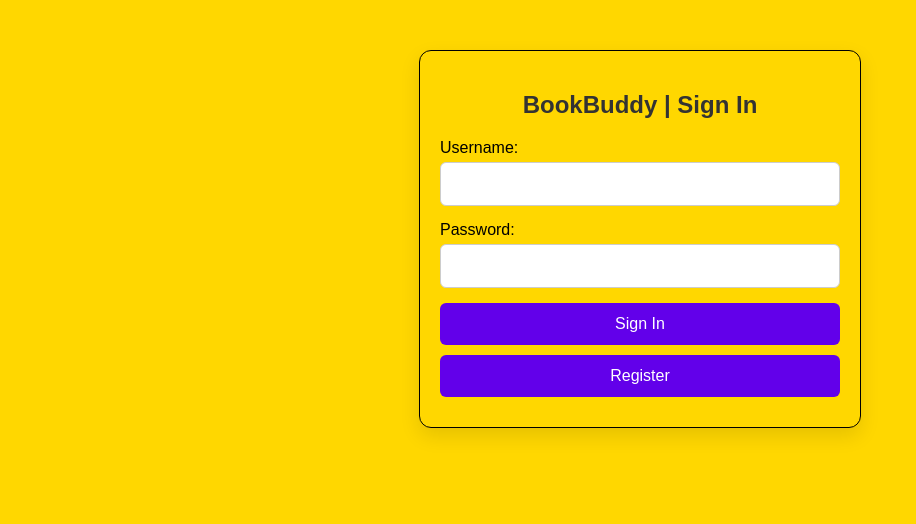
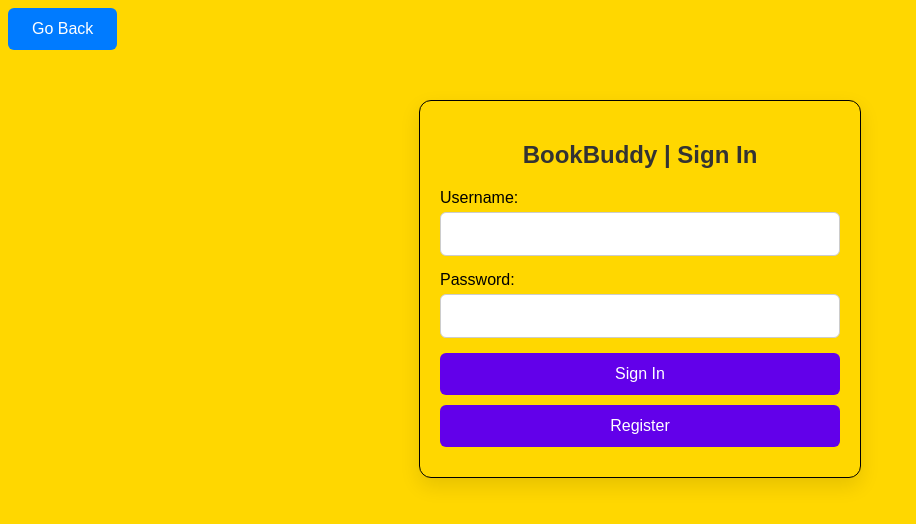
Before and after one commit to mastering23/mybookbuddy-app, a React (Vite) app: page /login in a window 1280 px wide. Shown: the top 524 px of the page, without its empty margins (0-916 px from the left). Built offline with nearby package versions, Linux system fonts and the light colour scheme.

Commit message:
adds back button to sign-in form

```diff
--- a/src/components/SignIn.jsx
+++ b/src/components/SignIn.jsx
@@ -51,12 +51,16 @@ export const SignIn = () => {
 
 
   return (
-    <div class='my-form'>
+    <div>
+      <button class="back-button" onClick={()=> navigate(-1)}>Go Back</button>  {/*navigate(-1) means to go back in history*/}
+      <div class='my-form'>
       <h2>BookBuddy | Sign In</h2>
       Username: <input value={usernameValue} onChange={handleUsernameChange} type='text' /><br />
       Password: <input value={passwordValue} onChange={handlePasswordChange} type='password' /><br />
       <button onClick={handleSignInClick}>Sign In</button>
       <button onClick={() => navigate('/register')}>Register</button>
     </div>
+    </div>
+
   )
 }
```
